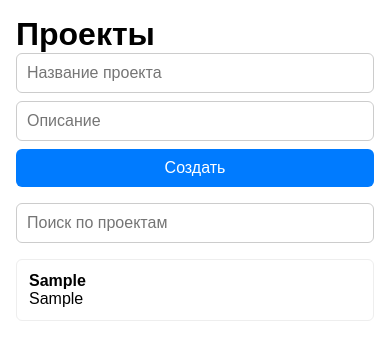
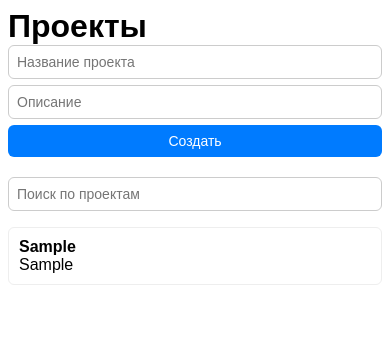
Before and after one commit to Ewgeniy5/projects-page, a plain HTML site: page index.html in a window 390 px wide. Both pictures are taken after typing "Sample", "Sample" into the empty fields and a click on the button "Создать". Drawn offline with Linux system fonts and the light colour scheme.

Commit message:
Fix XSS via textContent, add mobile media query

```diff
--- a/script.js
+++ b/script.js
@@ -17,25 +17,23 @@ function render(filter = '') {
     );
     filtered.forEach(p => {
         const li = document.createElement('li');
-        li.innerHTML = `<strong>${p.name}</strong><br>${p.desc}`;
+        const strong = document.createElement('strong');
+        strong.textContent = p.name;
+        li.appendChild(strong);
+        li.appendChild(document.createElement('br'));
+        li.appendChild(document.createTextNode(p.desc));
         list.appendChild(li);
     });
 }
 
 form.addEventListener('submit', e => {
     e.preventDefault();
-    projects.push({
-        name: nameInput.value,
-        desc: descInput.value
-    });
+    projects.push({ name: nameInput.value, desc: descInput.value });
     save();
     nameInput.value = '';
     descInput.value = '';
     render(searchInput.value);
 });
 
-searchInput.addEventListener('input', () => {
-    render(searchInput.value);
-});
-
+searchInput.addEventListener('input', () => render(searchInput.value));
 render();
--- a/style.css
+++ b/style.css
@@ -41,3 +41,11 @@ li {
     border-radius: 6px;
     margin-bottom: 8px;
 }
+
+@media (max-width: 480px) {
+    body { padding: 8px; }
+    input, button { font-size: 14px; padding: 8px; }
+    form { gap: 6px; }
+    #search { margin-top: 4px; }
+    li { padding: 10px; }
+}
```
